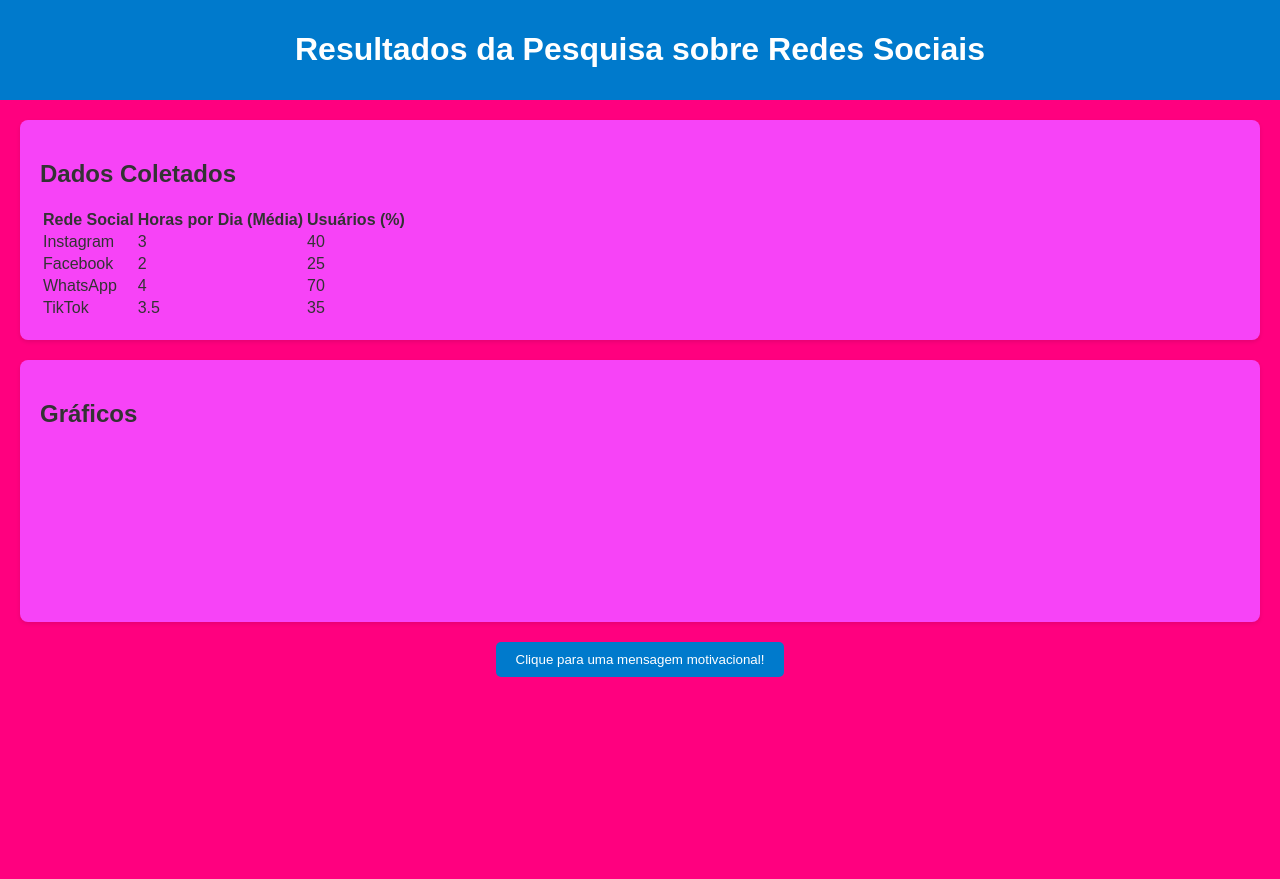
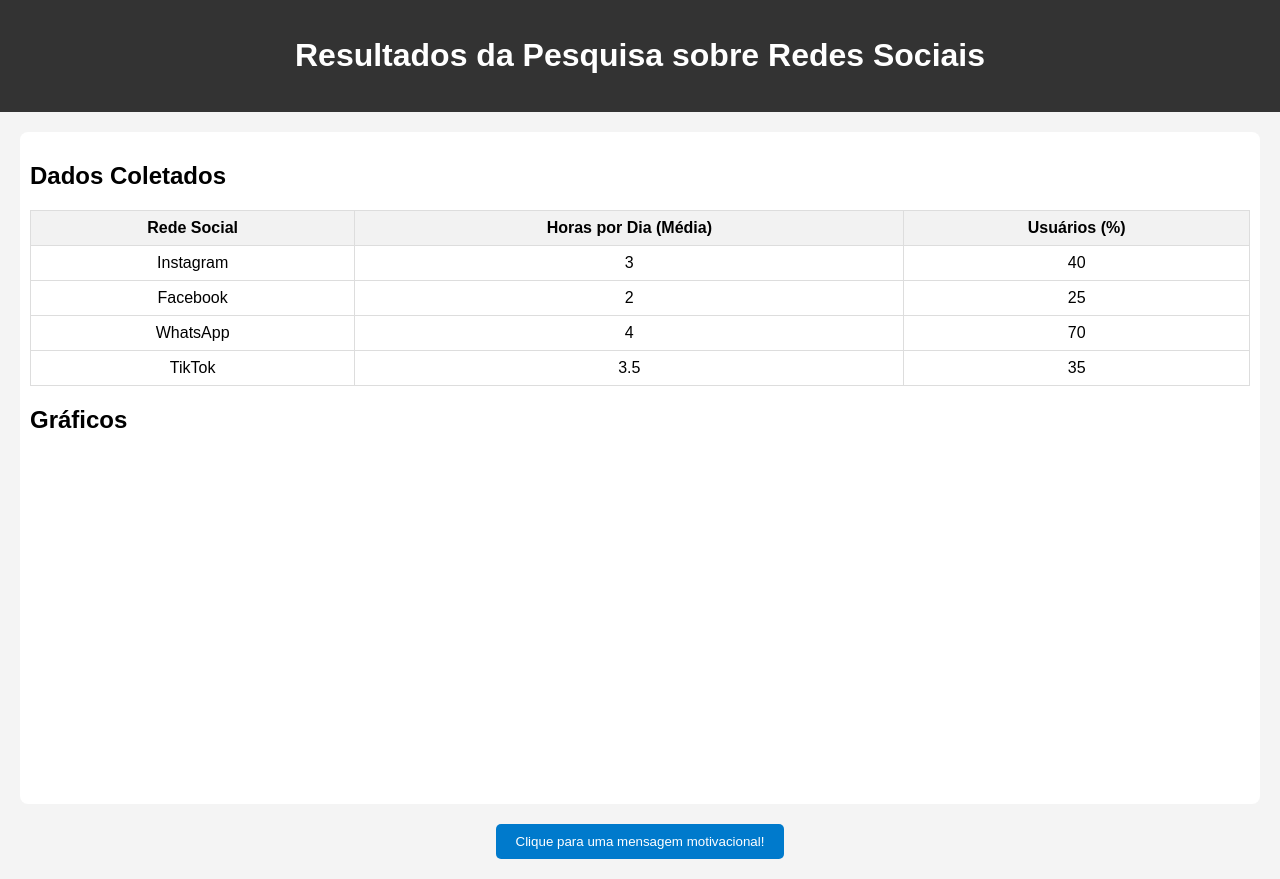
Before and after one commit to VihFeerIsaa/JS-projeto, a plain HTML site: page index.html in a window 1280 px wide. Before the commit the page ends 800 px from the top, so only its background shows below. Drawn offline with nearby package versions, Linux system fonts and the light colour scheme.

Commit message:
Update style.css

```diff
--- a/style.css
+++ b/style.css
@@ -1,55 +1,43 @@
+/* Arquivo: style.css */
 body {
-    font-family: Arial, sans-serif;
-    margin: 0;
-    padding: 0;
-    background-color: #FF007F;
-    color: #333;
+  font-family: Arial, sans-serif;
+  margin: 0;
+  padding: 0;
+  background-color: #f4f4f4;
 }
 
 header {
-    background-color: #007acc;
-    color: #fff;
-    padding: 10px 0;
-    text-align: center;
+  text-align: center;
+  background: #333;
+  color: white;
+  padding: 1em 0;
 }
 
-nav ul {
-    list-style: none;
-    padding: 0;
-    display: flex;
-    justify-content: center;
-    margin: 0;
+main {
+  margin: 20px;
+  padding: 10px;
+  background: white;
+  border-radius: 8px;
 }
 
-nav ul li {
-    margin: 0 15px;
+table {
+  width: 100%;
+  border-collapse: collapse;
+  margin: 20px 0;
 }
 
-nav ul li a {
-    color: #fff;
-    text-decoration: none;
-    font-weight: bold;
+th, td {
+  border: 1px solid #ddd;
+  padding: 8px;
+  text-align: center;
 }
 
-section {
-    margin: 20px;
-    padding: 20px;
-    background: #f743f7;
-    border-radius: 8px;
-    box-shadow: 0 2px 4px rgba(0, 0, 0, 0.1);
+th {
+  background-color: #f2f2f2;
 }
 
-img {
-    display: block;
-    margin: 0 auto 10px;
+canvas {
+  display: block;
+  margin: 20px auto;
+  max-width: 80%;
 }
-
-footer {
-    text-align: center;
-    padding: 10px;
-    background-color: #007acc;
-    color: #fff;
-    position: fixed;
-    bottom: 0;
-    width: 100%;
-}
```
